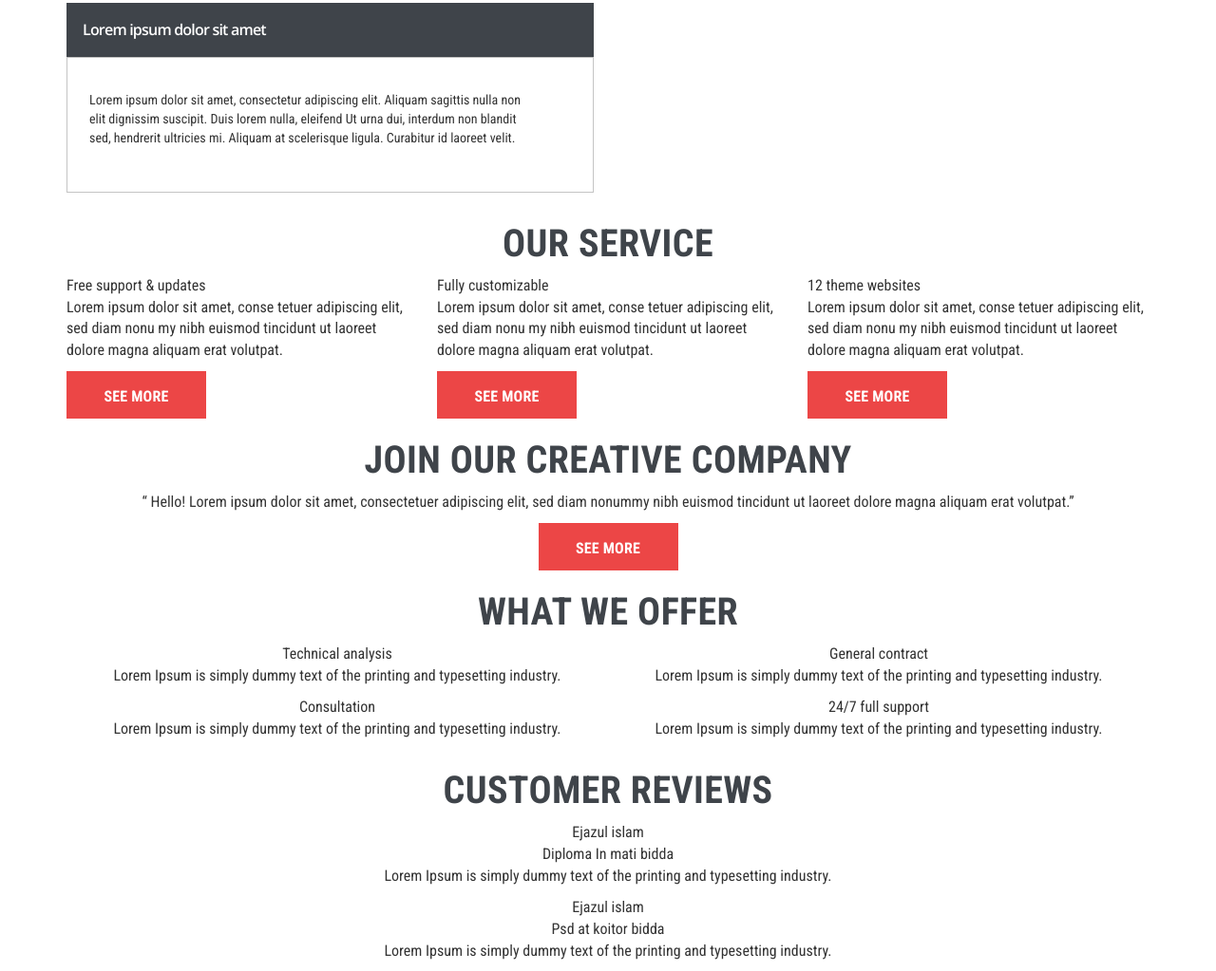
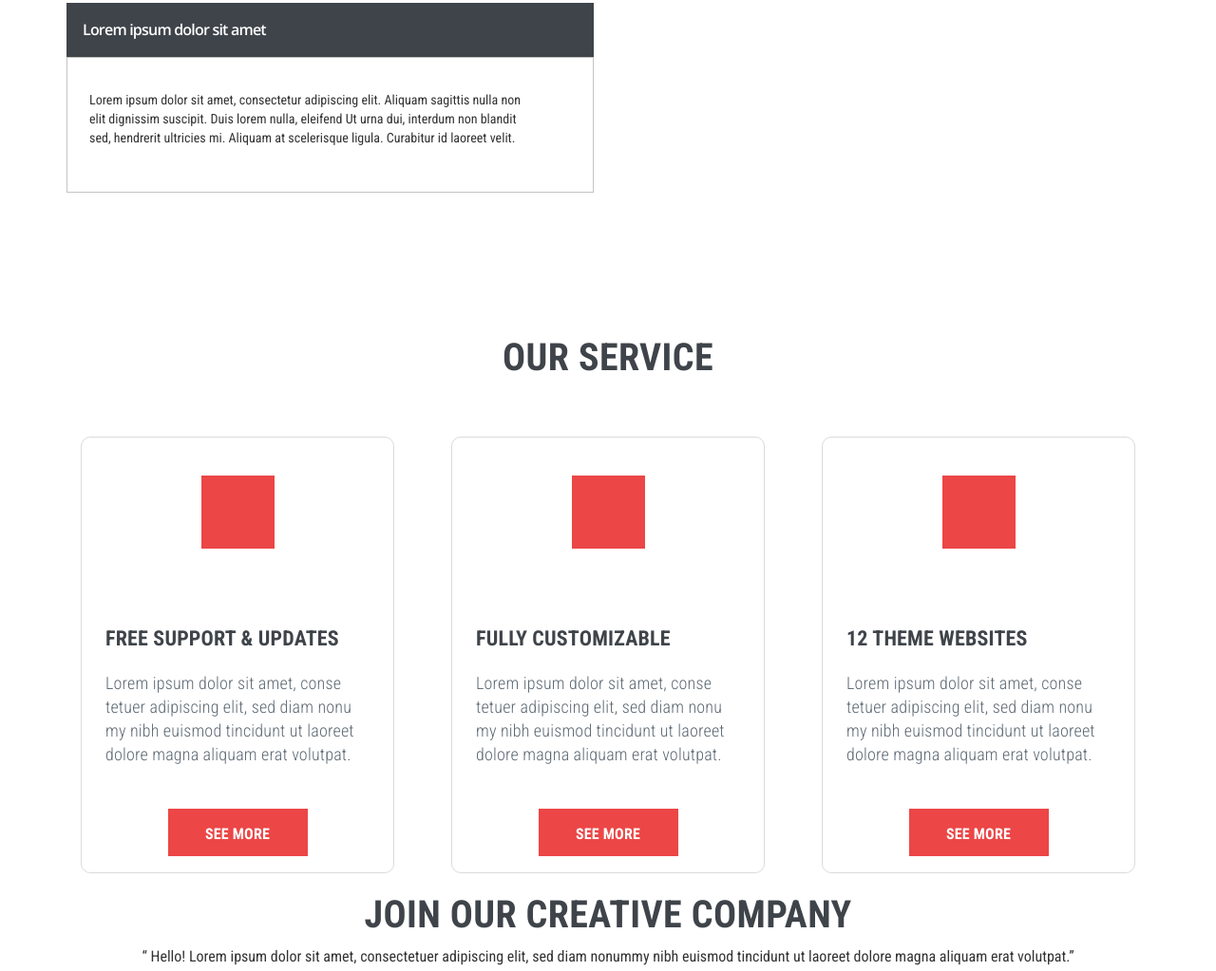
Before and after one commit to AAtamaniuk/Adventurer, a website: page src/index.html in a window 1280 px wide. Shown: the part 1611-2634 px from the top of the page at 95% size. Drawn offline with nearby package versions, Linux system fonts and the light colour scheme; files that its build step writes are made by us from their sources.

Commit message:
Add service-section & service-card

```diff
--- /dev/null
+++ b/src/sass/components/service.scss
@@ -0,0 +1,74 @@
+@import "../vars.scss";
+@import "../mixins.scss";
+
+.service__title {
+  margin-top: 140px;
+  margin-bottom: 60px;
+}
+
+.service-card {
+  display: block;
+
+  width: 330px;
+  height: 460px;
+  margin: 0 auto;
+  padding: 25px;
+
+  transition: 0.3s;
+  text-align: center;
+
+  border: solid 1px hsl(0, 0%, 86%);
+  border-radius: 10px;
+  background-color: white;
+
+  &:hover {
+    background-color: $charcoal-grey;
+    .service-card__img,
+    .service-card__title,
+    .service-card__text {
+      color: white;
+    }
+  }
+}
+
+.service-card__img {
+  $size: 77px;
+
+  display: inline-block;
+
+  width: $size;
+  height: $size;
+  margin-top: 15px;
+  margin-bottom: 75px;
+
+  background-color: $tomato;
+}
+
+.service-card__title {
+  margin-bottom: 22px;
+
+  color: $charcoal-grey;
+  font-size: 22px;
+  font-weight: bold;
+  font-style: normal;
+  font-stretch: condensed;
+  line-height: normal;
+
+  text-align: left;
+  letter-spacing: 0.2px;
+  text-transform: uppercase;
+}
+
+.service-card__text {
+  margin-bottom: 45px;
+
+  color: $slate-grey;
+  font-size: 18px;
+  font-weight: 300;
+  font-style: normal;
+  font-stretch: condensed;
+  line-height: 1.39;
+
+  text-align: left;
+  letter-spacing: 0.2px;
+}
--- a/src/sass/style.scss
+++ b/src/sass/style.scss
@@ -8,3 +8,4 @@
 @import "components/accordion.scss";
 @import "components/progress.scss";
 @import "components/about.scss";
+@import "components/service.scss";
--- a/src/template/service.html
+++ b/src/template/service.html
@@ -1,6 +1,6 @@
 <div class="container">
   <div class="row">
-    <h2 class="section-title">Our Service</h2>
+    <h2 class="section-title service__title">Our Service</h2>
     <div class="col-md-4 col-xs-12">
       <div class="service-card">
         <div class="service-card__img"></div>
```
Also changed, not shown: build/css/style.css, build/css/style.min.css, build/index.html.
